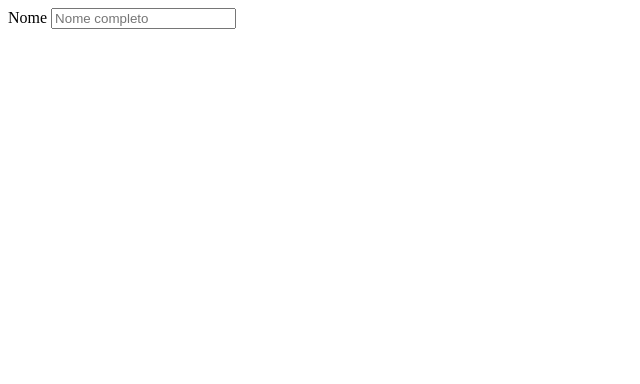
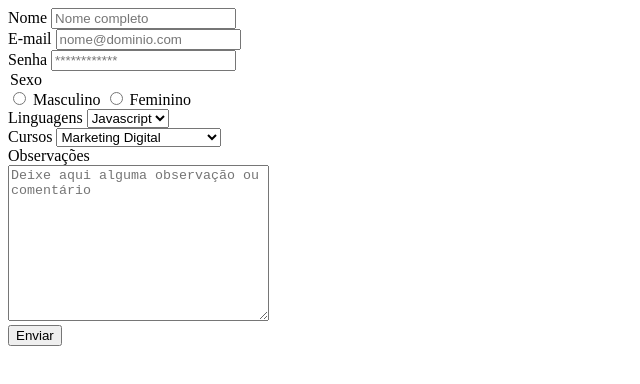
Before and after one commit to danilosassis/aula2html, a plain HTML site: page formulario2.html in a window 1280 px wide. Shown: the whole page, without its empty margins (0-640 px from the left). Drawn offline with Linux system fonts and the light colour scheme.

Commit message:
Add files via upload

```diff
--- a/formulario2.html
+++ b/formulario2.html
@@ -9,6 +9,31 @@
     <label for="Nome">Nome</label>
     <input type="text" id="Nome" placeholder="Nome completo">
     <br>
+    <label for="Email">E-mail</label>
+    <input type="email" id="Email" placeholder="nome@dominio.com">
+    <br>
+    <label for="Senha">Senha</label>
+    <input type="password" id="Senha" placeholder="************">
+    <br>
+    <legend>Sexo</legend>
+    <input type="radio" name="sexo" id="ismas"> <label for="ismas">Masculino</label>
+    <input type="radio" name="sexo" id="isfem"> <label for="isfem">Feminino</label> <br>
+    <label for="Linguagens">Linguagens</label>
+    <select id="Linguagens">
+        <option>Javascript</option>
+        <option>Python</option>
+        <option>Java</option>
+        <option>PHP</option>
+    </select> <br>
+    <label for="Cursos">Cursos</label>
+    <select id="Cursos">
+        <option>Marketing Digital</option>
+        <option>Fotografia</option>
+        <option>Programação Full Stack</option>
+    </select> <br>
+    <label for="Observações">Observações</label> <br>
+    <textarea name="Observações" cols="30" rows="10" placeholder="Deixe aqui alguma observação ou comentário"></textarea> <br>
+    <button>Enviar</button>
 
 </body>
 </html>
```
